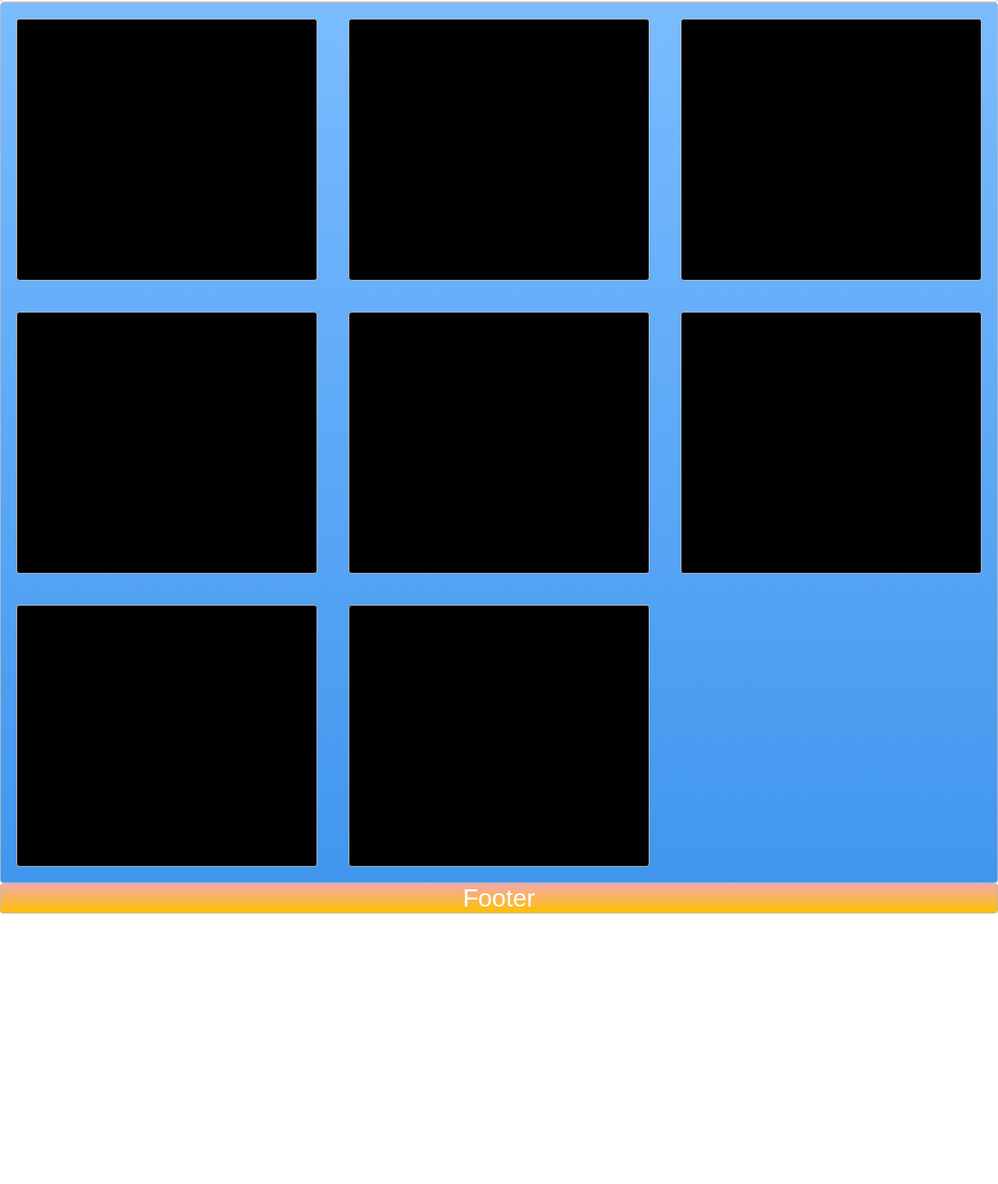
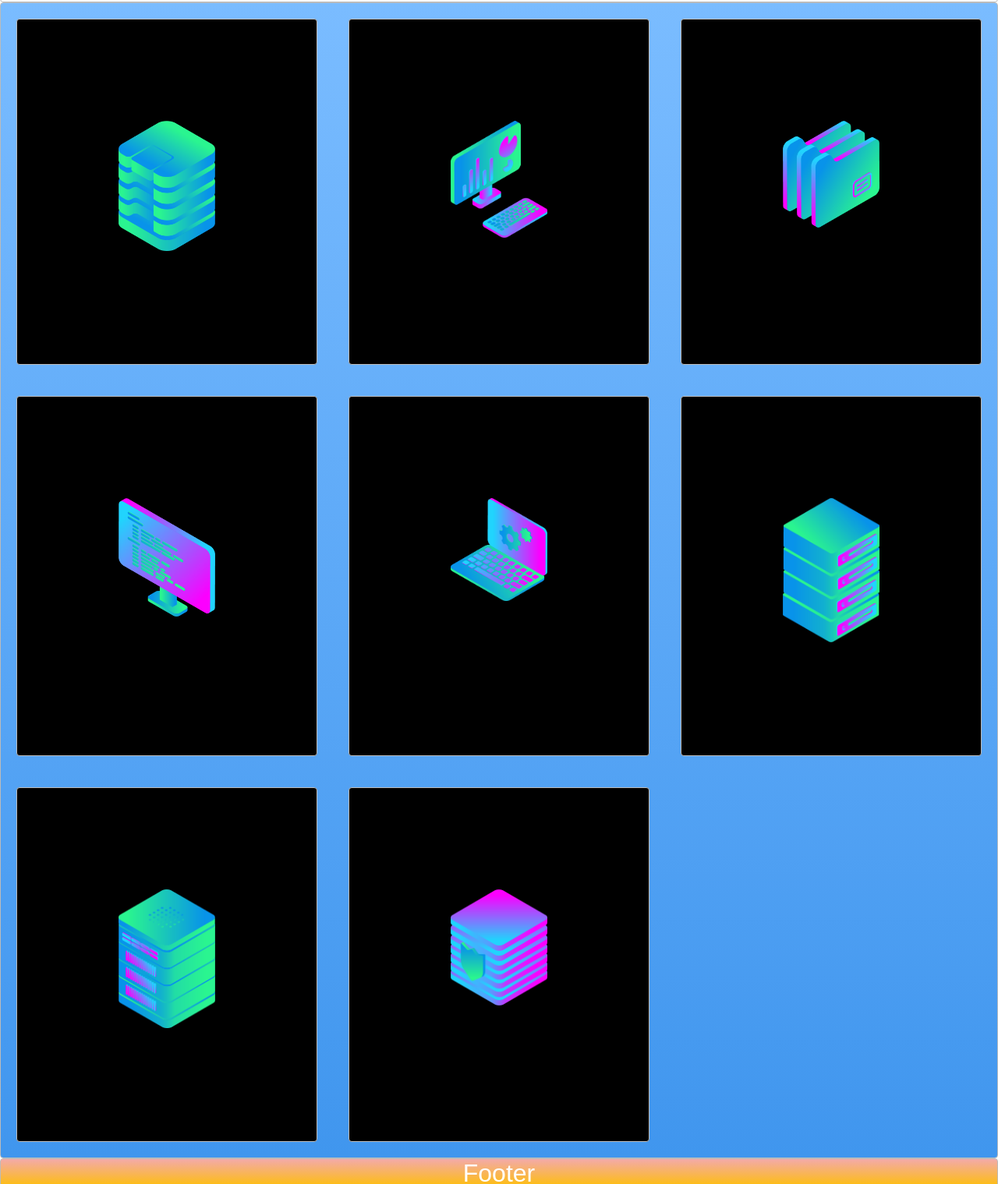
Before and after one commit to mehul1011/project-start, a website: page index.html in a window 1280 px wide. Shown: the part 559-2078 px from the top of the page at 78% size. Before the commit the page ends 1731 px from the top, so only its background shows below. Drawn offline with Linux system fonts and the light colour scheme; the site is published under a folder, as on GitHub Pages, so addresses that start at the root find nothing.

Commit message:
Updating Images

```diff
--- a/index.html
+++ b/index.html
@@ -16,14 +16,14 @@
       <div class="container zone"><img src="https://cdni.iconscout.com/illustration/premium/thumb/family-going-on-world-tour-2844311-2381572.png" alt=""></div>
 
       <div class="zone blue grid-wrapper">
-        <div class="box zone"><img src="/img/data_storage_2_2.png" alt=""></div>
-        <div class="box zone"><img src="/img/desktop_analytics_2.png" alt=""></div>
-        <div class="box zone"><img src="/img/files_2.png" alt=""></div>
-        <div class="box zone"><img src="/img/monitor_coding_2.png" alt=""></div>
-        <div class="box zone"><img src="/img/monitor_settings_2.png" alt=""></div>
-        <div class="box zone"><img src="/img/server_2_2.png" alt=""></div>
-        <div class="box zone"><img src="/img/server_3.png" alt=""></div>
-        <div class="box zone"><img src="/img/server_safe_2.png" alt=""></div>
+        <div class="box zone"><img src="img/data_storage_2_2.png" alt=""></div>
+        <div class="box zone"><img src="img/desktop_analytics_2.png" alt=""></div>
+        <div class="box zone"><img src="img/files_2.png" alt=""></div>
+        <div class="box zone"><img src="img/monitor_coding_2.png" alt=""></div>
+        <div class="box zone"><img src="img/monitor_settings_2.png" alt=""></div>
+        <div class="box zone"><img src="img/server_2_2.png" alt=""></div>
+        <div class="box zone"><img src="img/server_3.png" alt=""></div>
+        <div class="box zone"><img src="img/server_safe_2.png" alt=""></div>
       </div>
       <div class="zone yellow">Footer</div>
 </body>
```
